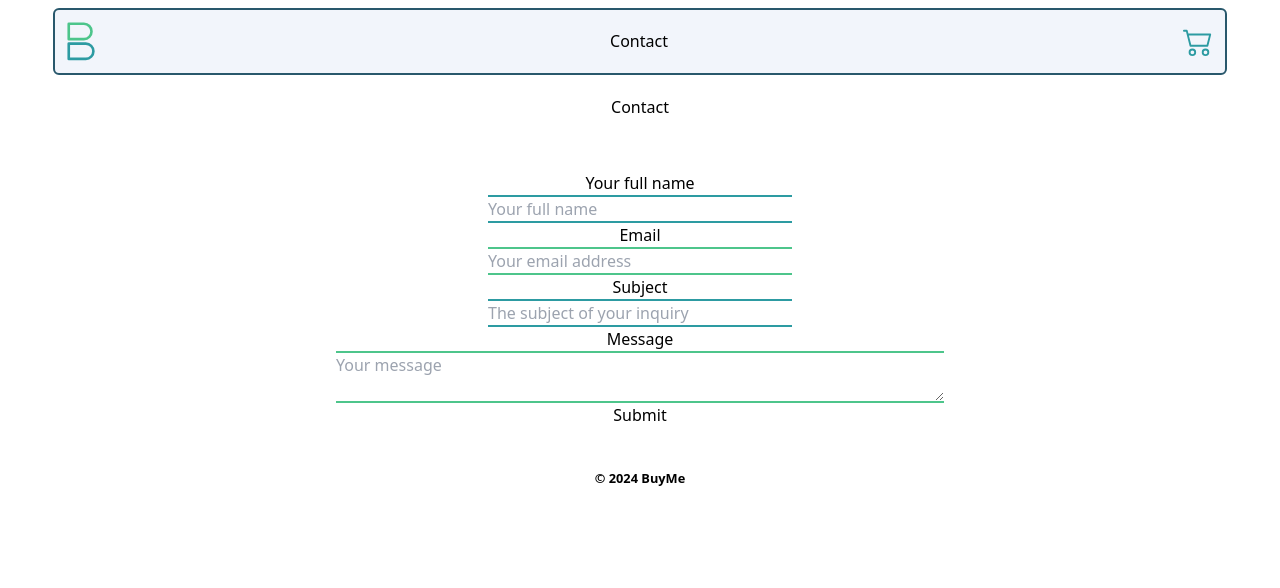
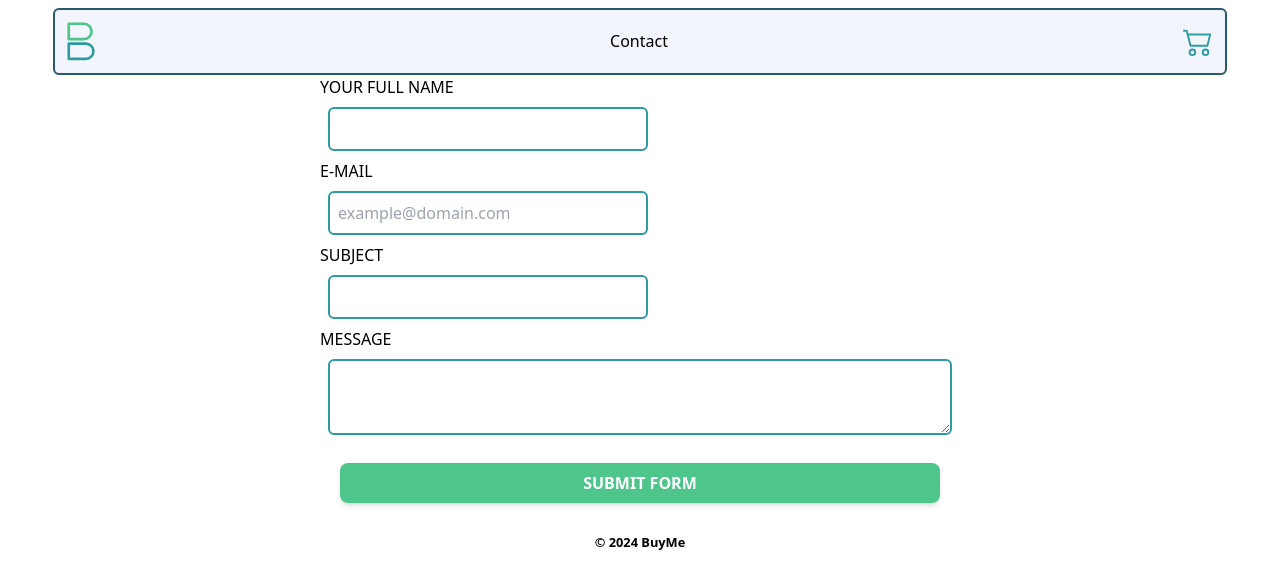
Before and after one commit to StormSkoglund/frontend-frameworks-ca, a React (Vite) app: page /contact in a window 1280 px wide. Shown: the top 588 px of the page. Built offline with nearby package versions, Linux system fonts and the light colour scheme.

Commit message:
adds styling and validation to the form

```diff
--- a/src/pages/Contact.jsx
+++ b/src/pages/Contact.jsx
@@ -1,8 +1,104 @@
-import { useState } from "react";
+import { useForm } from "react-hook-form";
+import { yupResolver } from "@hookform/resolvers/yup";
+import * as yup from "yup";
+
+const schema = yup
+  .object({
+    fullName: yup
+      .string()
+      .min(3, "Your full name must be at least 3 characters")
+      .required(),
+    email: yup
+      .string()
+      .email("Invalid email format")
+      .required("Email is required"),
+    subject: yup
+      .string()
+      .min(3, "The subject must be at least 3 characters")
+
+      .required("Subject is required"),
+    body: yup
+      .string()
+      .min(3, "The subject must be at least 3 characters")
+
+      .required("Body is required"),
+  })
+  .required();
+
+function Contact() {
+  const {
+    register,
+    handleSubmit,
+    formState: { errors },
+  } = useForm({
+    resolver: yupResolver(schema),
+  });
+
+  function onSubmit(data, event) {
+    event.preventDefault();
+
+    console.log(data);
+  }
+
+  return (
+    <div className="m-auto w-6/12">
+      <form className="grid grid-rows-1" onSubmit={handleSubmit(onSubmit)}>
+        <label className="text-left" htmlFor="full-name">
+          YOUR FULL NAME
+        </label>
+        <input
+          className=" border-solid border-2 border-theme1 rounded-md w-2/4 p-2 m-2"
+          id="full-name"
+          {...register("fullName")}
+          autoComplete="name"
+        />
+        <p className="text-red-600">{errors.fullName?.message}</p>
+        <label className="text-left" htmlFor="email">
+          E-MAIL
+        </label>
+        <input
+          placeholder="example@domain.com"
+          className=" border-solid border-2 border-theme1 rounded-md w-2/4 p-2 m-2"
+          id="email"
+          {...register("email")}
+          autoComplete="email"
+        />
+        <p className="text-red-600">{errors.email?.message}</p>
+        <label className="text-left" htmlFor="subject">
+          SUBJECT
+        </label>
+        <input
+          className=" border-solid border-2 border-theme1 rounded-md w-2/4 p-2 m-2"
+          id="subject"
+          {...register("subject")}
+          autoComplete="subject"
+        />
+        <p className="text-red-600">{errors.subject?.message}</p>
+        <label className="text-left" htmlFor="body">
+          MESSAGE
+        </label>
+
+        <textarea
+          className=" border-solid border-2 border-theme1 rounded-md w-4/4 p-3 m-2"
+          id="body"
+          {...register("body")}
+          autoComplete="off"
+        />
+        <p className="text-red-600">{errors.body?.message}</p>
+        <button className=" w-auto px-4 py-2 bg-theme2 text-white m-5  rounded-lg hover:bg-green-800 hover:shadow-slate-600 shadow-md text-center font-semibold">
+          <input type="submit" value="" />
+          SUBMIT FORM
+        </button>
+      </form>
+    </div>
+  );
+}
+
+export default Contact;
 
 // This form was build using the examples from the curriculum (module 4, lesson 5). I have then iterated upon this and added different fields, as well as validation.
 
-function Contact() {
+/*function Contact() {
   const [fullName, setFullName] = useState("");
   const [email, setEmail] = useState("");
   const [subject, setSubject] = useState("");
@@ -90,4 +186,4 @@ function Contact() {
   );
 }
 
-export default Contact;
+export default Contact;*/
```
